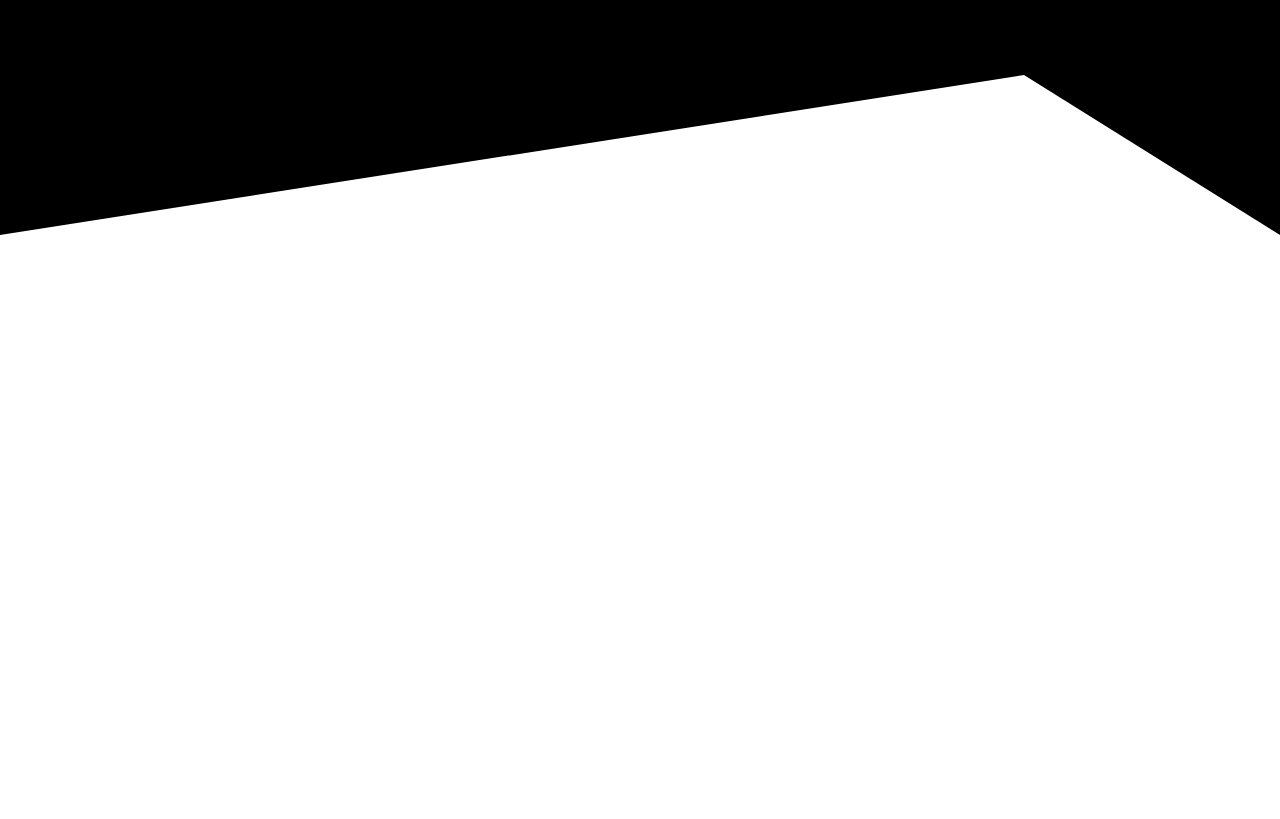
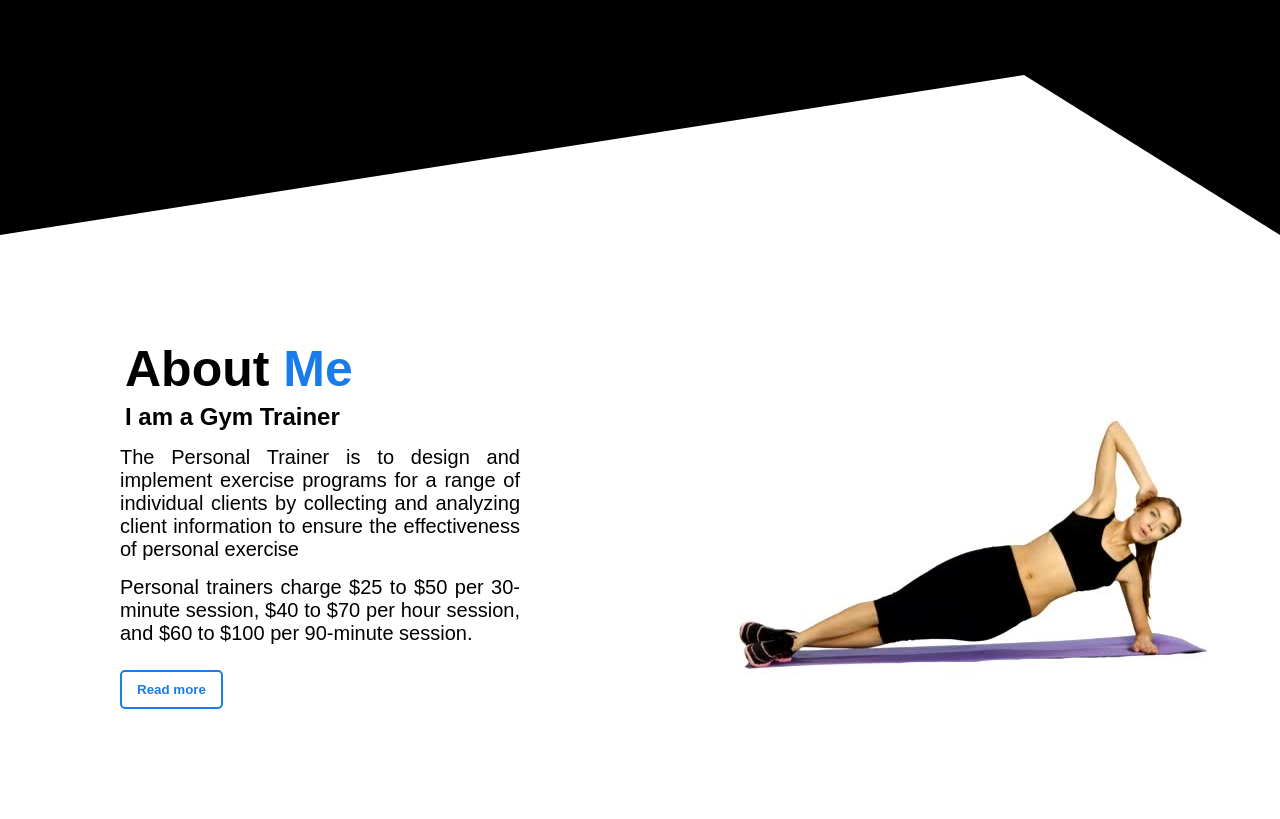
Before and after one commit to mdafsha9/GymProject, a plain HTML site: page index.html in a window 1280 px wide. Shown: the part 565-1384 px from the top of the page. Before the commit the page ends 800 px from the top, so only its background shows below. Drawn offline with Linux system fonts and the light colour scheme.

Commit message:
about section completed

```diff
--- a/index.html
+++ b/index.html
@@ -38,5 +38,22 @@
         </div>
       </div>
     </header>
+    <section>
+      <div id="about">
+      <div class="about-left">
+        <h1>About <span>Me<span></h1>
+        <h2>I am a Gym Trainer</h2>
+        <p>The Personal Trainer is to design and implement exercise programs for a
+           range of individual clients by collecting and analyzing client
+          information to ensure the effectiveness of personal exercise</p>
+        <p>Personal trainers charge $25 to $50 per 30-minute session,
+          $40 to $70 per hour session, and $60 to $100 per 90-minute session.</p>
+          <button class="c-btn">Read more</button>
+      </div>
+      <div class="about-right">
+        <img src="images/abouti.jpg">
+      </div>
+    </div>
+    </section>
   </body>
 </html>
--- a/style.css
+++ b/style.css
@@ -77,3 +77,37 @@ nav{
   color:#1a7beb;
   margin:10px 0;
 }
+section{
+  padding:100px 0;
+}
+
+#about{
+  width:100%;
+  display:flex;
+  justify-content:center;
+  align-items:center;
+}
+.about-left{
+  flex-basis:50%;
+  max-width:400px;
+  margin:auto;
+}
+.about-left span{
+  color:#1a7beb;
+}
+.about-left h1{
+  font-size:50px;
+  margin:5px;
+}
+.about-left h2{
+  margin:5px;
+}
+.about-left p{
+  font-size:20px;
+  text-align:justify;
+  margin:15px 0px;;
+}
+.about-right{
+  flex-basis:50%;
+  text-align:center;
+}
```
Also changed, not shown: images/abouti.jpg (added).
